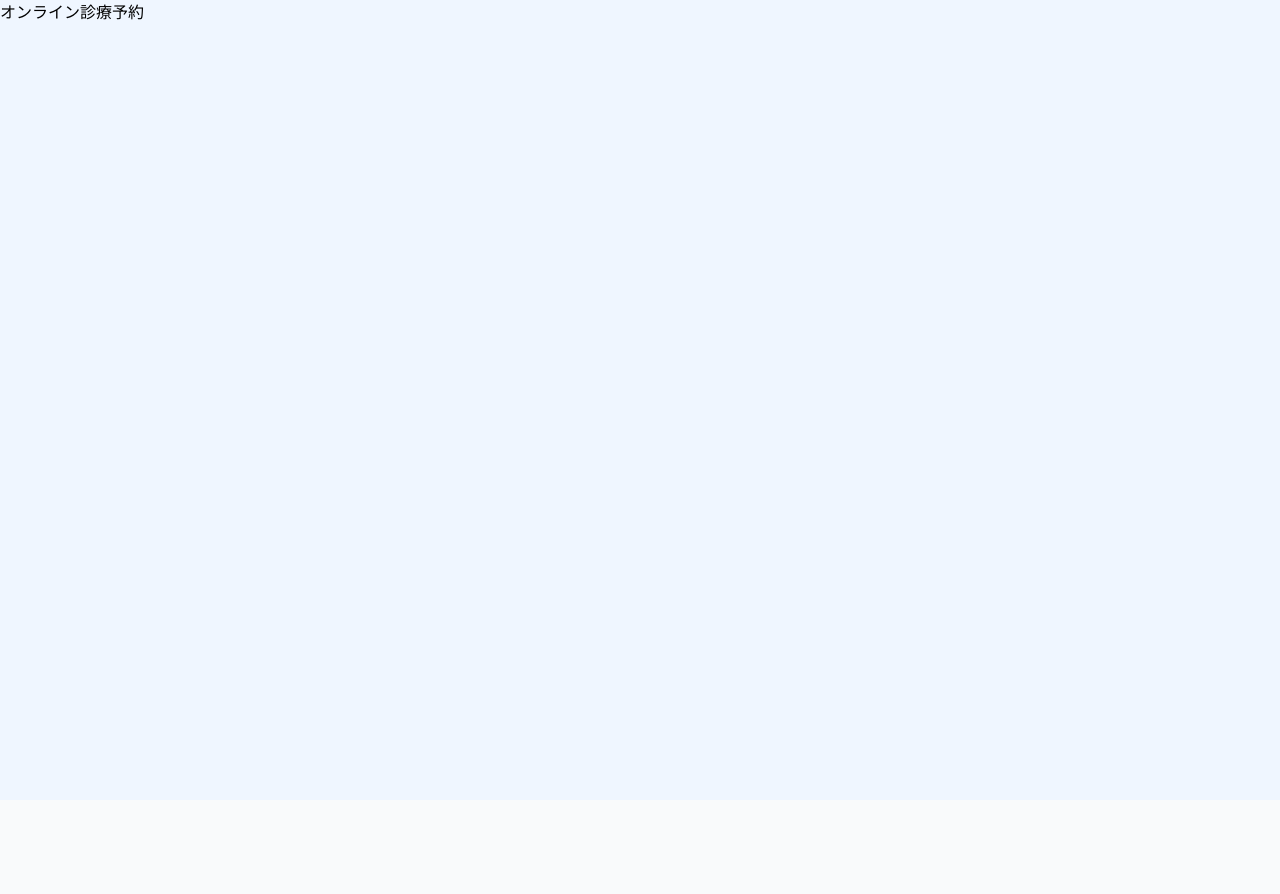
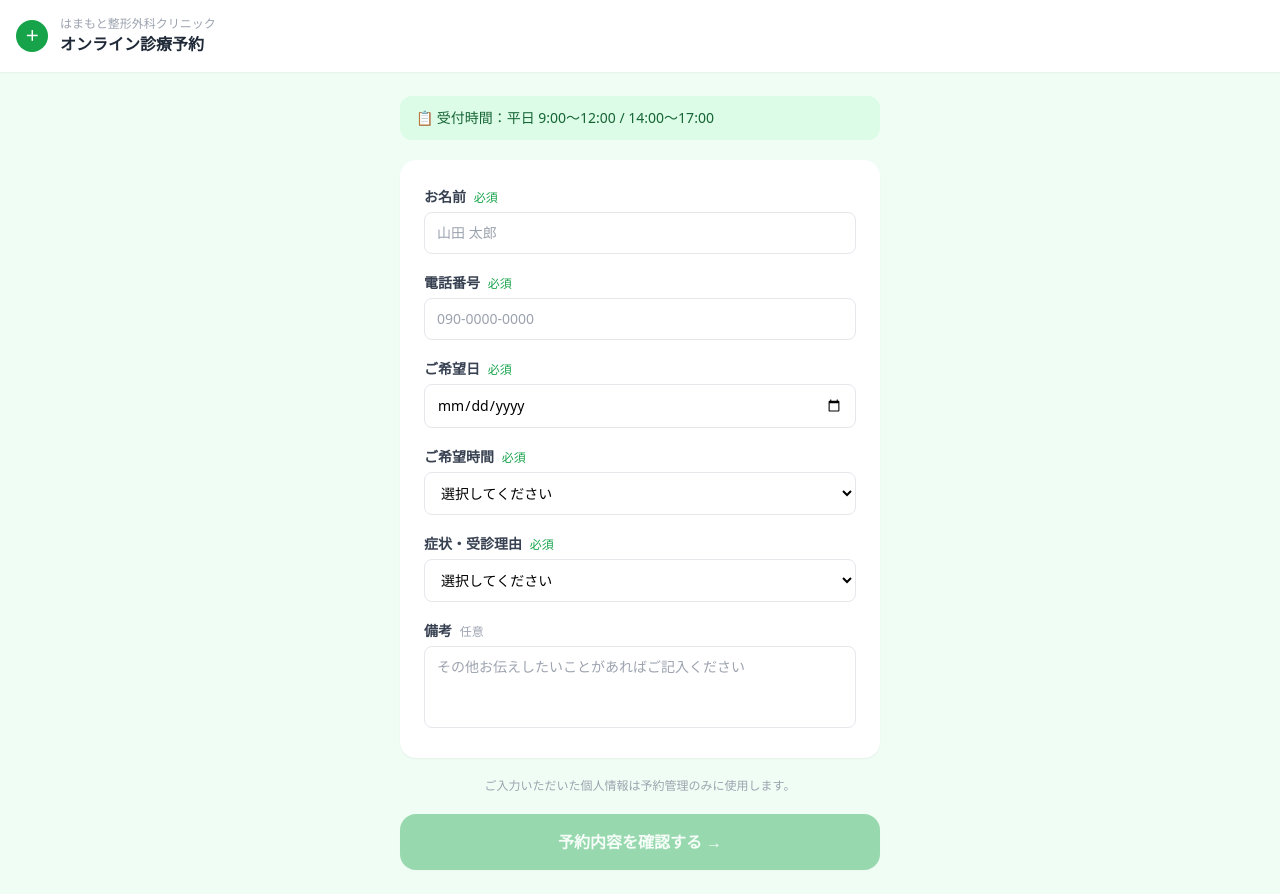
Before and after one commit to bexblog3-web/clinic-booking, a Next.js app: page / in a window 1280 px wide. Before the commit the page ends 800 px from the top, so only its background shows below. Built offline with nearby package versions, Linux system fonts and the light colour scheme.

Commit message:
Add booking form UI

```diff
--- a/app/page.tsx
+++ b/app/page.tsx
@@ -25,23 +25,100 @@ export default function BookingPage() {
   const [loading, setLoading] = useState(false)
   const [error, setError] = useState('')
   const [form, setForm] = useState({
-    name: '',
-    phone: '',
-    date: '',
-    time: '',
-    symptom: '',
-    note: '',
+    name: '', phone: '', date: '', time: '', symptom: '', note: '',
   })
   const today = new Date().toISOString().split('T')[0]
-  const handleChange = (e: ChangeEvent<HTMLInputElement | HTMLSelectElement | HTMLTextAreaElement>) => { setForm({ ...form, [e.target.name]: e.target.value }) }
+  const handleChange = (e: ChangeEvent<HTMLInputElement | HTMLSelectElement | HTMLTextAreaElement>) => {
+    setForm({ ...form, [e.target.name]: e.target.value })
+  }
   const isFormValid = form.name && form.phone && form.date && form.time && form.symptom
+
   const handleSubmit = async () => {
     setLoading(true); setError('')
     try {
       const res = await fetch('/api/bookings', { method: 'POST', headers: { 'Content-Type': 'application/json' }, body: JSON.stringify(form) })
       if (!res.ok) throw new Error('error')
       setStep('done')
-    } catch { setError('送信中にエラーが発生しました') } finally { setLoading(false) }
+    } catch { setError('送信中にエラーが発生しました。時間をおいて再度お試しください。') }
+    finally { setLoading(false) }
   }
-  return (<div className="min-h-screen bg-blue-50"><h1>オンライン診療予約</h1></div>)
+
+  if (step === 'done') return (
+    <div className="min-h-screen bg-green-50 flex items-center justify-center px-4">
+      <div className="bg-white rounded-2xl shadow-md p-8 max-w-md w-full text-center space-y-4">
+        <div className="text-5xl">✅</div>
+        <h2 className="text-xl font-bold text-green-700">予約を受け付けました</h2>
+        <p className="text-sm text-gray-600"><span className="font-semibold">{form.name}</span> 様<br />{form.date}（{form.time}）<br />{form.symptom}</p>
+        <p className="text-xs text-gray-400">クリニックより確認のご連絡をする場合があります。</p>
+        <button onClick={() => { setStep('form'); setForm({ name: '', phone: '', date: '', time: '', symptom: '', note: '' }) }} className="mt-2 text-sm text-green-600 underline">別の予約をする</button>
+      </div>
+    </div>
+  )
+
+  if (step === 'confirm') return (
+    <div className="min-h-screen bg-green-50 flex items-center justify-center px-4">
+      <div className="bg-white rounded-2xl shadow-md p-8 max-w-md w-full space-y-5">
+        <h2 className="text-lg font-bold text-gray-800 text-center">予約内容の確認</h2>
+        <div className="bg-green-50 rounded-xl p-4 space-y-2 text-sm">
+          {[['お名前', form.name], ['電話番号', form.phone], ['日付', form.date], ['時間', form.time], ['症状', form.symptom], ...(form.note ? [['備考', form.note]] : [])].map(([l, v]) => (
+            <div key={l} className="flex gap-2"><span className="text-gray-500 w-20 shrink-0">{l}</span><span className="text-gray-800 font-medium">{v}</span></div>
+          ))}
+        </div>
+        {error && <p className="text-red-500 text-sm text-center">{error}</p>}
+        <div className="flex gap-3">
+          <button onClick={() => setStep('form')} className="flex-1 border border-gray-300 text-gray-600 py-3 rounded-xl text-sm font-semibold">修正する</button>
+          <button onClick={handleSubmit} disabled={loading} className="flex-1 bg-green-600 text-white py-3 rounded-xl text-sm font-bold disabled:opacity-50">{loading ? '送信中...' : 'この内容で予約する'}</button>
+        </div>
+      </div>
+    </div>
+  )
+
+  return (
+    <div className="min-h-screen bg-green-50">
+      <header className="bg-white shadow-sm px-4 py-4 flex items-center gap-3">
+        <div className="w-8 h-8 bg-green-600 rounded-full flex items-center justify-center text-white text-sm font-bold">＋</div>
+        <div>
+          <p className="text-xs text-gray-400">はまもと整形外科クリニック</p>
+          <h1 className="text-base font-bold text-gray-800">オンライン診療予約</h1>
+        </div>
+      </header>
+      <main className="max-w-lg mx-auto px-4 py-6 space-y-5">
+        <div className="bg-green-100 rounded-xl px-4 py-3 text-sm text-green-800">📋 受付時間：平日 9:00〜12:00 / 14:00〜17:00</div>
+        <div className="bg-white rounded-2xl shadow-sm p-6 space-y-4">
+          <div className="space-y-1">
+            <label className="text-sm font-semibold text-gray-700">お名前 <span className="ml-1 text-xs text-green-600 font-normal">必須</span></label>
+            <input name="name" type="text" value={form.name} onChange={handleChange} placeholder="山田 太郎" className="w-full border border-gray-200 rounded-lg px-3 py-2.5 text-sm focus:outline-none focus:border-green-400" />
+          </div>
+          <div className="space-y-1">
+            <label className="text-sm font-semibold text-gray-700">電話番号 <span className="ml-1 text-xs text-green-600 font-normal">必須</span></label>
+            <input name="phone" type="tel" value={form.phone} onChange={handleChange} placeholder="090-0000-0000" className="w-full border border-gray-200 rounded-lg px-3 py-2.5 text-sm focus:outline-none focus:border-green-400" />
+          </div>
+          <div className="space-y-1">
+            <label className="text-sm font-semibold text-gray-700">ご希望日 <span className="ml-1 text-xs text-green-600 font-normal">必須</span></label>
+            <input name="date" type="date" value={form.date} onChange={handleChange} min={today} className="w-full border border-gray-200 rounded-lg px-3 py-2.5 text-sm focus:outline-none focus:border-green-400" />
+          </div>
+          <div className="space-y-1">
+            <label className="text-sm font-semibold text-gray-700">ご希望時間 <span className="ml-1 text-xs text-green-600 font-normal">必須</span></label>
+            <select name="time" value={form.time} onChange={handleChange} className="w-full border border-gray-200 rounded-lg px-3 py-2.5 text-sm focus:outline-none focus:border-green-400 bg-white">
+              <option value="">選択してください</option>
+              {TIME_SLOTS.map(t => <option key={t} value={t}>{t}</option>)}
+            </select>
+          </div>
+          <div className="space-y-1">
+            <label className="text-sm font-semibold text-gray-700">症状・受診理由 <span className="ml-1 text-xs text-green-600 font-normal">必須</span></label>
+            <select name="symptom" value={form.symptom} onChange={handleChange} className="w-full border border-gray-200 rounded-lg px-3 py-2.5 text-sm focus:outline-none focus:border-green-400 bg-white">
+              <option value="">選択してください</option>
+              {SYMPTOMS.map(s => <option key={s} value={s}>{s}</option>)}
+            </select>
+          </div>
+          <div className="space-y-1">
+            <label className="text-sm font-semibold text-gray-700">備考 <span className="ml-1 text-xs text-gray-400 font-normal">任意</span></label>
+            <textarea name="note" value={form.note} onChange={handleChange} placeholder="その他お伝えしたいことがあればご記入ください" rows={3} className="w-full border border-gray-200 rounded-lg px-3 py-2.5 text-sm focus:outline-none focus:border-green-400 resize-none" />
+          </div>
+        </div>
+        <p className="text-xs text-gray-400 text-center">ご入力いただいた個人情報は予約管理のみに使用します。</p>
+        <button onClick={() => setStep('confirm')} disabled={!isFormValid} className="w-full bg-green-600 text-white font-bold py-4 rounded-2xl text-base disabled:opacity-40 disabled:cursor-not-allowed shadow-sm">予約内容を確認する →</button>
+      </main>
+    </div>
+  )
 }
```
